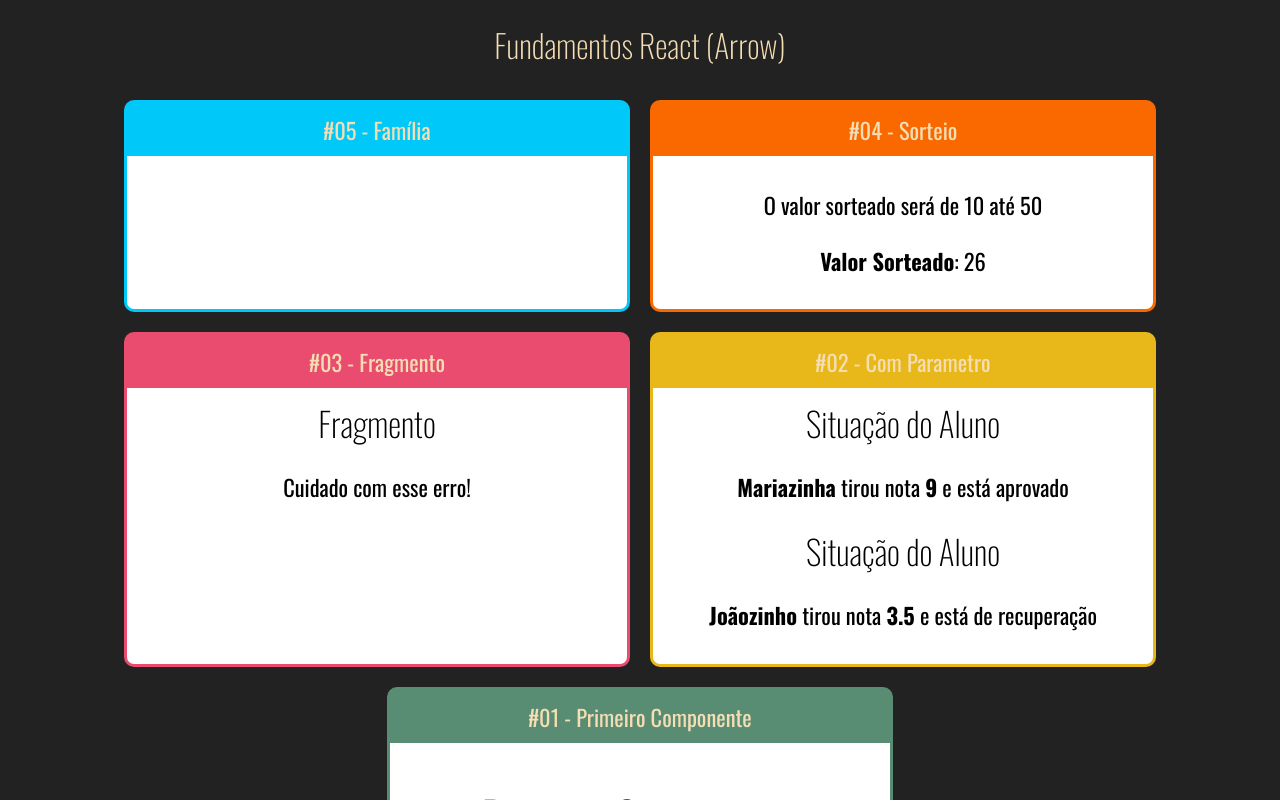
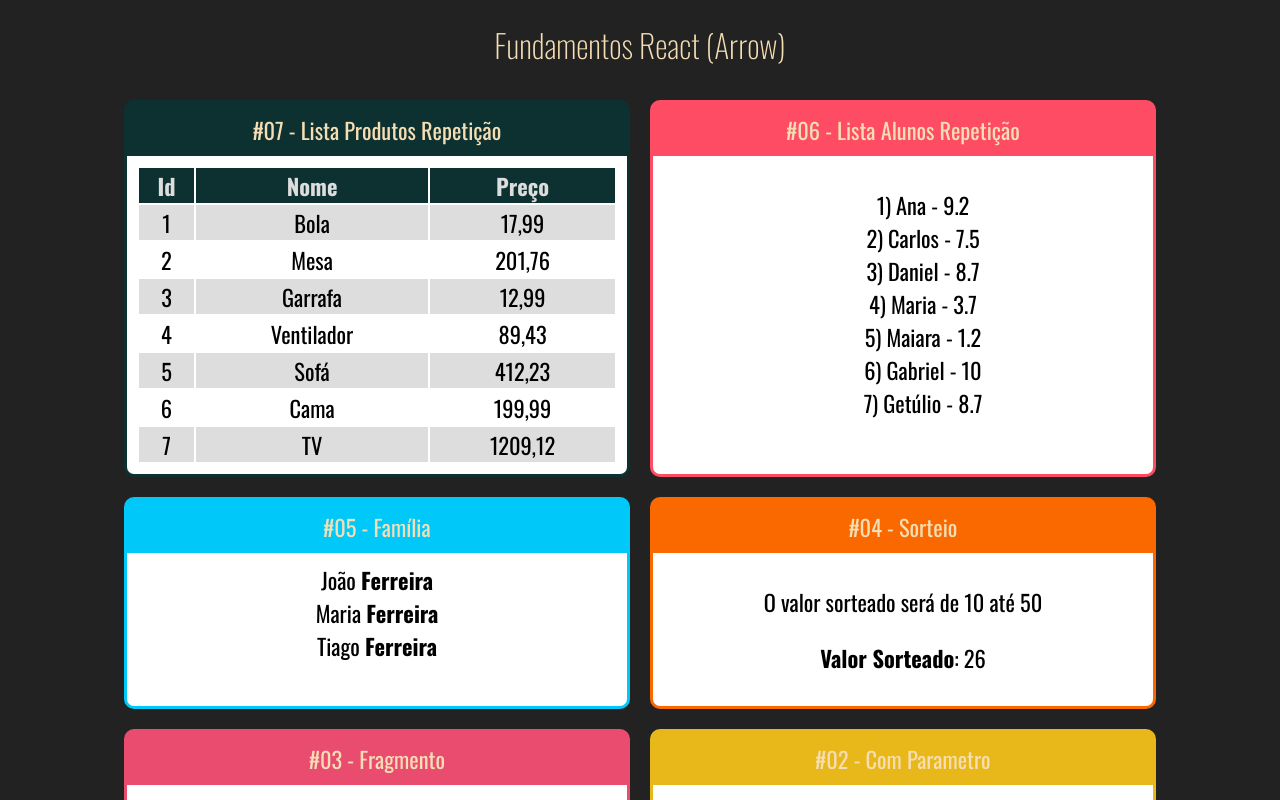
Before and after one commit to eversonps/react-fundamentos, a React (Create React App) app: page / in a window 1280 px wide. Shown: the top 800 px of the page. Built offline with nearby package versions, Linux system fonts and the light colour scheme.

Commit message:
criando componentes com repetições utilizando map

```diff
--- a/src/App.jsx
+++ b/src/App.jsx
@@ -1,4 +1,5 @@
 import React from "react"
+
 import Primeiro from "./components/basicos/Primeiro"
 import ComParametro from "./components/basicos/ComParametro"
 import Fragmento from "./components/basicos/Fragmento"
@@ -6,16 +7,29 @@ import Aleatorio from "./components/basicos/Aleatorio"
 import Card from "./components/layout/Card"
 import Familia from "./components/basicos/Familia"
 import FamiliaMembro from "./components/basicos/FamiliaMembro"
+import ListaAlunos from "./components/repeticao/ListaAlunos"
+
 import "./App.css"
+import ListaProdutos from "./components/repeticao/ListaProdutos"
 
 
 export default () => (
     <div className="App">
         <h1>Fundamentos React (Arrow)</h1>
         <div className="Cards">
+            <Card titulo="#07 - Lista Produtos Repetição" color="rgb(13, 49, 49)">
+                <ListaProdutos></ListaProdutos>
+            </Card>
+
+            <Card titulo="#06 - Lista Alunos Repetição" color="#FF4C65">
+                <ListaAlunos></ListaAlunos>
+            </Card>
+
             <Card titulo="#05 - Família" color="#00C8F8">
                 <Familia sobrenome="Ferreira">
                     <FamiliaMembro nome="João"></FamiliaMembro>
+                    <FamiliaMembro nome="Maria"></FamiliaMembro>
+                    <FamiliaMembro nome="Tiago"></FamiliaMembro>
                 </Familia>
             </Card>
 
--- a/src/components/basicos/Familia.jsx
+++ b/src/components/basicos/Familia.jsx
@@ -1,13 +1,11 @@
-import react from "react";
 import React from "react";
-import FamiliaMembro from "./FamiliaMembro";
 
 export default props=> {
     return(
         <div>
             {
                 React.Children.map(props.children, child=>{
-                    React.cloneElement(child, props)
+                    return React.cloneElement(child, props)
                 })
             }
         </div>
--- /dev/null
+++ b/src/components/repeticao/ListaAlunos.jsx
@@ -0,0 +1,16 @@
+import React from "react";
+import alunos from "../../data/alunos";
+
+export default props=>{
+    const lisAlunos = alunos.map(aluno=>{
+        return <li key={aluno.id}> {aluno.id}) {aluno.nome} - {aluno.nota} </li>
+    })
+
+    return (
+        <div>
+            <ul style={{listStyle: "none"}}>
+                {lisAlunos}
+            </ul>
+        </div>
+    )
+}
--- /dev/null
+++ b/src/components/repeticao/ListaProdutos.css
@@ -0,0 +1,12 @@
+.TabelaProdutos table{
+    width: 100%;
+}
+
+.TabelaProdutos th{
+    background-color: rgb(13, 49, 49);
+    color: #ddd;
+}
+
+.TabelaProdutos .Par{
+    background-color: #ddd;
+}
--- /dev/null
+++ b/src/components/repeticao/ListaProdutos.jsx
@@ -0,0 +1,33 @@
+import React from "react";
+import produtos from "../../data/produtos";
+import "./ListaProdutos.css"
+
+export default () => {
+    const trsProdutos = produtos.map((produto, i)=>{
+        return(
+            <tr key={produto.id} className={i % 2 === 0 ? "Par" : ""}>
+                <td>{produto.id}</td>
+                <td>{produto.nome}</td>
+                <td>{produto.preco.toFixed(2).replace(".", ",")}</td>
+            </tr>
+        )
+    })
+
+    return(
+        <div className="TabelaProdutos">
+            <table style={{border: 1}}>
+                <thead>
+                    <tr>
+                        <th>Id</th>
+                        <th>Nome</th>
+                        <th>Preço</th>
+                    </tr>
+                </thead>
+
+                <tbody>
+                    {trsProdutos}
+                </tbody>
+            </table>
+        </div>
+    )
+}
--- /dev/null
+++ b/src/data/alunos.js
@@ -0,0 +1,43 @@
+export default [
+    {
+        id: 1,
+        nome: "Ana",
+        nota: 9.2
+    },
+
+    {
+        id: 2,
+        nome: "Carlos",
+        nota: 7.5
+    },
+
+    {
+        id: 3,
+        nome: "Daniel",
+        nota: 8.7
+    },
+
+    {
+        id: 4,
+        nome: "Maria",
+        nota: 3.7
+    },
+
+    {
+        id: 5,
+        nome: "Maiara",
+        nota: 1.2
+    },
+
+    {
+        id: 6,
+        nome: "Gabriel",
+        nota: 10.0
+    },
+
+    {
+        id: 7,
+        nome: "Getúlio",
+        nota: 8.7
+    }
+]
--- /dev/null
+++ b/src/data/produtos.js
@@ -0,0 +1,43 @@
+export default [
+    {
+        id: 1,
+        nome: "Bola",
+        preco: 17.99
+    },
+
+    {
+        id: 2,
+        nome: "Mesa",
+        preco: 201.76
+    },
+
+    {
+        id: 3,
+        nome: "Garrafa",
+        preco: 12.99
+    },
+
+    {
+        id: 4,
+        nome: "Ventilador",
+        preco: 89.43
+    },
+
+    {
+        id: 5,
+        nome: "Sofá",
+        preco: 412.23
+    },
+
+    {
+        id: 6,
+        nome: "Cama",
+        preco: 199.99
+    },
+
+    {
+        id: 7,
+        nome: "TV",
+        preco: 1209.12
+    }
+]
```
